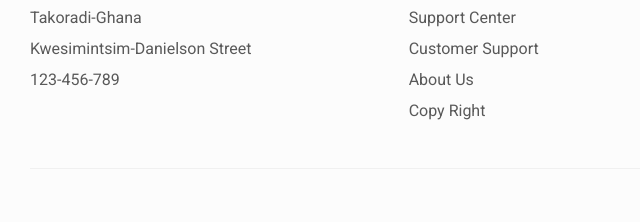
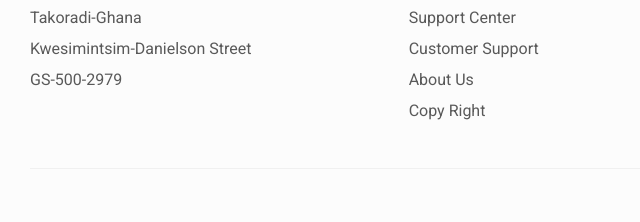
Before and after one commit to classicpages/watches-web, a plain HTML site: page index.html in a window 1280 px wide. Shown: the part 4810-5032 px from the top of the page, 98-738 px from the left. Drawn offline with nearby package versions, Linux system fonts and the light colour scheme.

Commit message:
location

```diff
--- a/index.html
+++ b/index.html
@@ -510,7 +510,7 @@
                 <ul class="footer__list">
                     <li>Takoradi-Ghana</li>
                     <li>Kwesimintsim-Danielson Street</li>
-                    <li>123-456-789</li>
+                    <li>GS-500-2979</li>
                 </ul>
             </div>
             <div class="footer__content">
```
